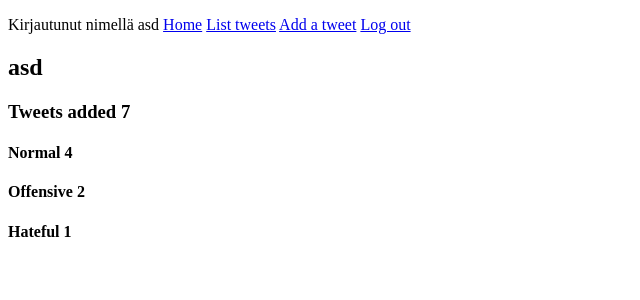
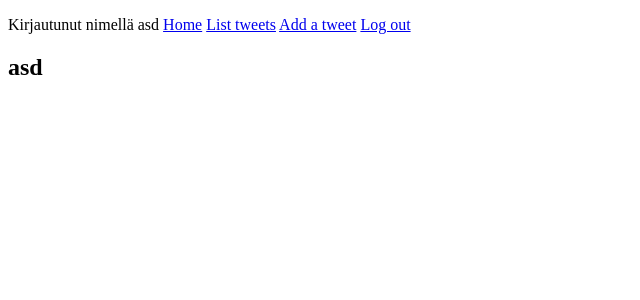
Before and after one commit to Banskumansku/tsoha2019vihapuhekanta, a Flask app: page / in a window 1280 px wide. Shown: the top 300 px of the page, without its empty margins (0-640 px from the left). Run offline with Flask 2, Linux system fonts and the light colour scheme; a user stored in the database is signed in; data comes from the database, SQL or seed files in the repository; parts of the project's set-up code (start-up, migrations or seed data) failed here and were passed over; some libraries are stand-ins or nearby versions.

Commit message:
Heroku fix number n

```diff
--- a/application/templates/index.html
+++ b/application/templates/index.html
@@ -5,18 +5,6 @@
             {{ current_user.name }}
         </h2>
 
-        <h3>
-            <p>Tweets added {{ tweets }}</p>
-        </h3>
-        <h4>
-            Normal {{ tweetsNormal }}
-        </h4>
-        <h4>
-            Offensive {{ tweetsOffensive }}
-        </h4>
-        <h4>
-            Hateful {{ tweetsHateful }}
-        </h4>
 
     {% else %}
         <h1>
--- a/application/views.py
+++ b/application/views.py
@@ -1,13 +1,14 @@
-from flask import render_template, redirect, url_for
+from flask import render_template
 from flask_login import login_required, current_user
 
-from application import app, db, api
+from application import app, db
 from application.tweets.models import Tweet
 
 
 @app.route("/")
 @login_required
 def index():
+    """
     tweetquery = db.session().query(Tweet).filter(Tweet.account_id.contains(current_user.id))
     tweetSize = tweetquery.all()
     tweetquery = db.session().query(Tweet).filter(Tweet.account_id.contains(current_user.id),
@@ -21,3 +22,5 @@ def index():
     hateful_size = tweetquery.all()
     return render_template("index.html", tweets=len(tweetSize), tweetsNormal=len(normal_size),
                            tweetsOffensive=len(offensive_size), tweetsHateful=len(hateful_size))
+    """
+    return render_template("index.html")
```
